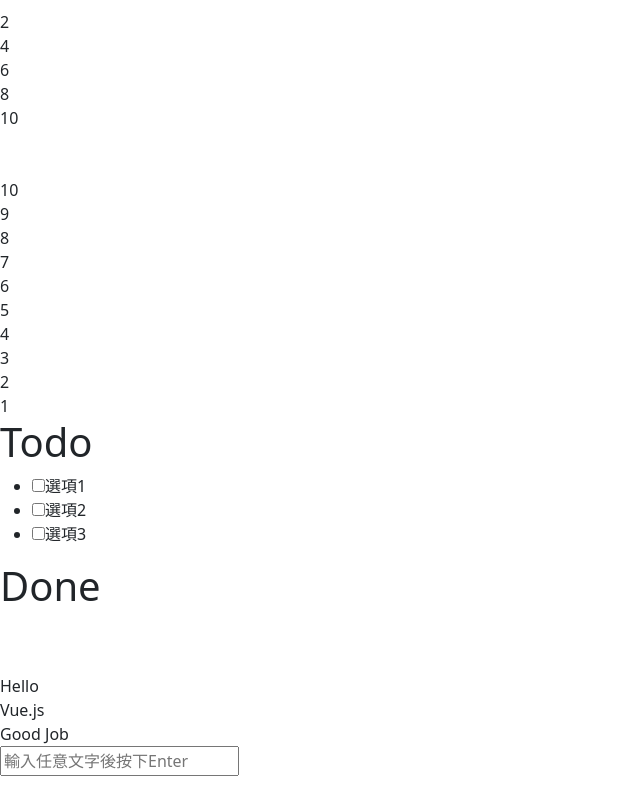
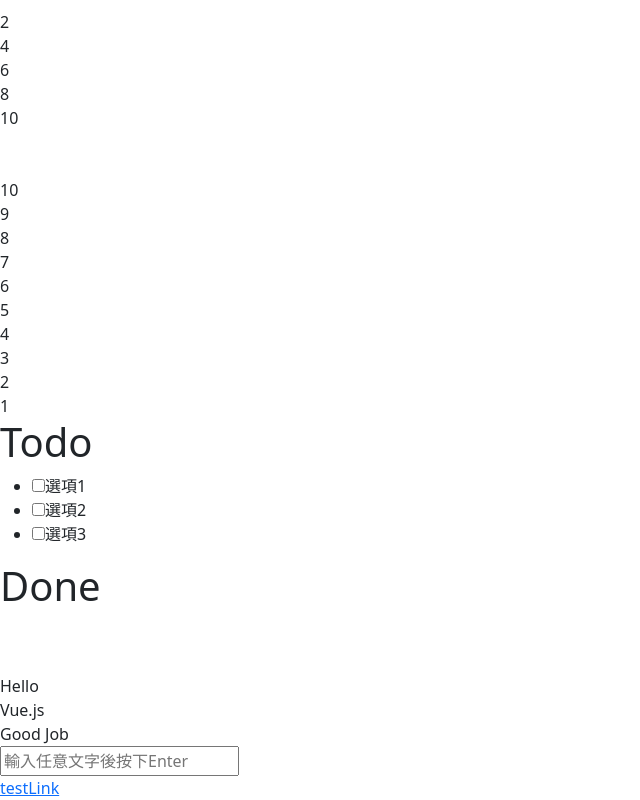
Before and after one commit to dramounlong3/vueDemo, a plain HTML site: page vue_cdn/index.html in a window 1280 px wide. Shown: the part 2728-3528 px from the top of the page, without its empty margins (0-640 px from the left). Before the commit the page ends 3504 px from the top, so only its background shows below. Drawn offline with nearby package versions, Linux system fonts and the light colour scheme.

Commit message:
[vue] @click.prevent

```diff
--- a/vue_cdn/index.html
+++ b/vue_cdn/index.html
@@ -250,7 +250,12 @@
         v-model.trim="msg"
         @keydown.enter="addMessage"
       />
+      <br>
+      <!--避免tag: a, 在被點擊後執行完method, 又會轉換到href內的連結-->
+      <!--也可將href刪除做到相同的效果, 但tag: a內的文字就不會有超連結的形式 可能會導致使用者較不易辨別, 需要額外設定class-->
+      <div><a href="#" @click.prevent="testClickLink">testLink</a></div>
     </div>
+
   </body>
   <script>
     const vm1 = Vue.createApp({
@@ -404,6 +409,9 @@
           el.scrollTop = el.scrollHeight;
           // });
         },
+        testClickLink() {
+          alert("點擊<a>標籤");
+        }
       },
     });
 
```
